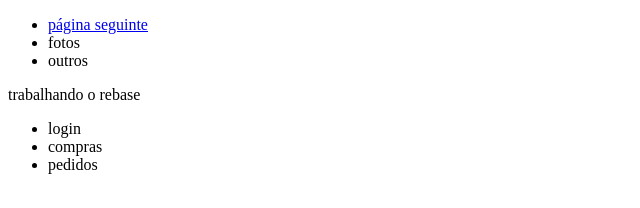
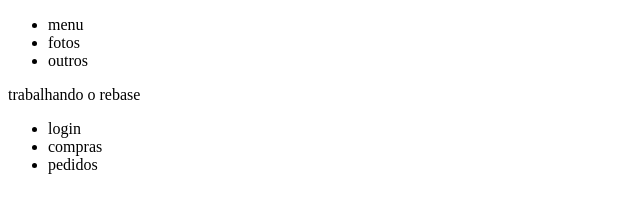
Before and after one commit to FuturoDev01/workflow-test, a plain HTML site: page teste.html in a window 1280 px wide. Shown: the whole page, without its empty margins (0-640 px from the left). Drawn offline with Linux system fonts and the light colour scheme.

Commit message:
Revert "create button next page"
This reverts commit 98dde7a1f8cad001fc8367c39a2741f45ac1c4c7.

```diff
--- a/teste.html
+++ b/teste.html
@@ -9,7 +9,7 @@
     <main>
         <nav>
             <ul>
-                <li><a href="index.html">página seguinte</a></li>
+                <li>menu</li>
                 <li>fotos</li>
                 <li>outros</li>
             </ul>
```
